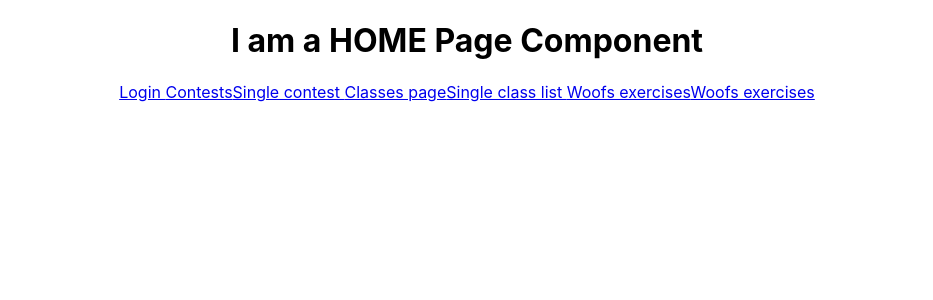
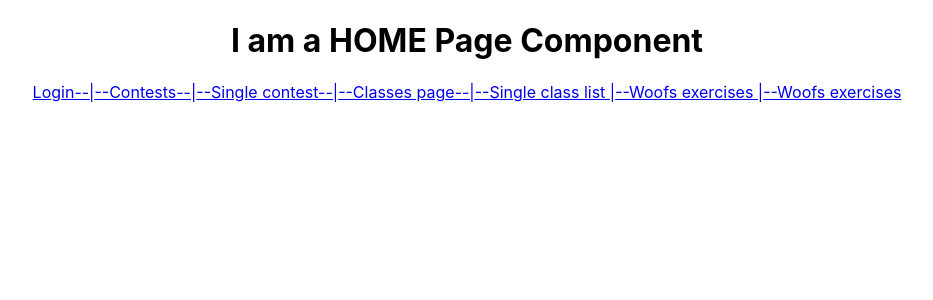
Before and after one commit to CC2021-WBL/GOOD-BOI-Application, a React (Create React App) app: page / in a window 1280 px wide. Shown: the top 300 px of the page, without its empty margins (173-1106 px from the left). Built offline with nearby package versions, Linux system fonts and the light colour scheme.

Commit message:
-Fixed Links text nicer to an eye

```diff
--- a/src/Pages/HomePage/HomePage.js
+++ b/src/Pages/HomePage/HomePage.js
@@ -1,19 +1,18 @@
-import { Outlet, Link } from "react-router-dom";
+import { Outlet, Link } from 'react-router-dom';
 const HomePage = () => {
   return (
     <>
-    <h1>I am a HOME Page Component</h1>
-    <Link to="/login">Login </Link>
-    <Link to="/contests">Contests</Link>
-    <Link to="/contests/1">Single contest </Link>
-    <Link to="/contests/1/classes">Classes page</Link>
-    <Link to="/contests/1/classes/1">Single class list </Link>
-    <Link to="/contests/1/classes/1/woof">Woofs exercises</Link>
-    <Link to="/contests/1/classes/1/woof/summary">Woofs exercises</Link>
-    <Outlet />
-  </>
-
-  )
+      <h1>I am a HOME Page Component</h1>
+      <Link to="/login">Login--|</Link>
+      <Link to="/contests">--Contests--|</Link>
+      <Link to="/contests/1">--Single contest--|</Link>
+      <Link to="/contests/1/classes">--Classes page--|</Link>
+      <Link to="/contests/1/classes/1">--Single class list |</Link>
+      <Link to="/contests/1/classes/1/woof">--Woofs exercises |</Link>
+      <Link to="/contests/1/classes/1/woof/summary">--Woofs exercises</Link>
+      <Outlet />
+    </>
+  );
 };
 
 export default HomePage;
```
